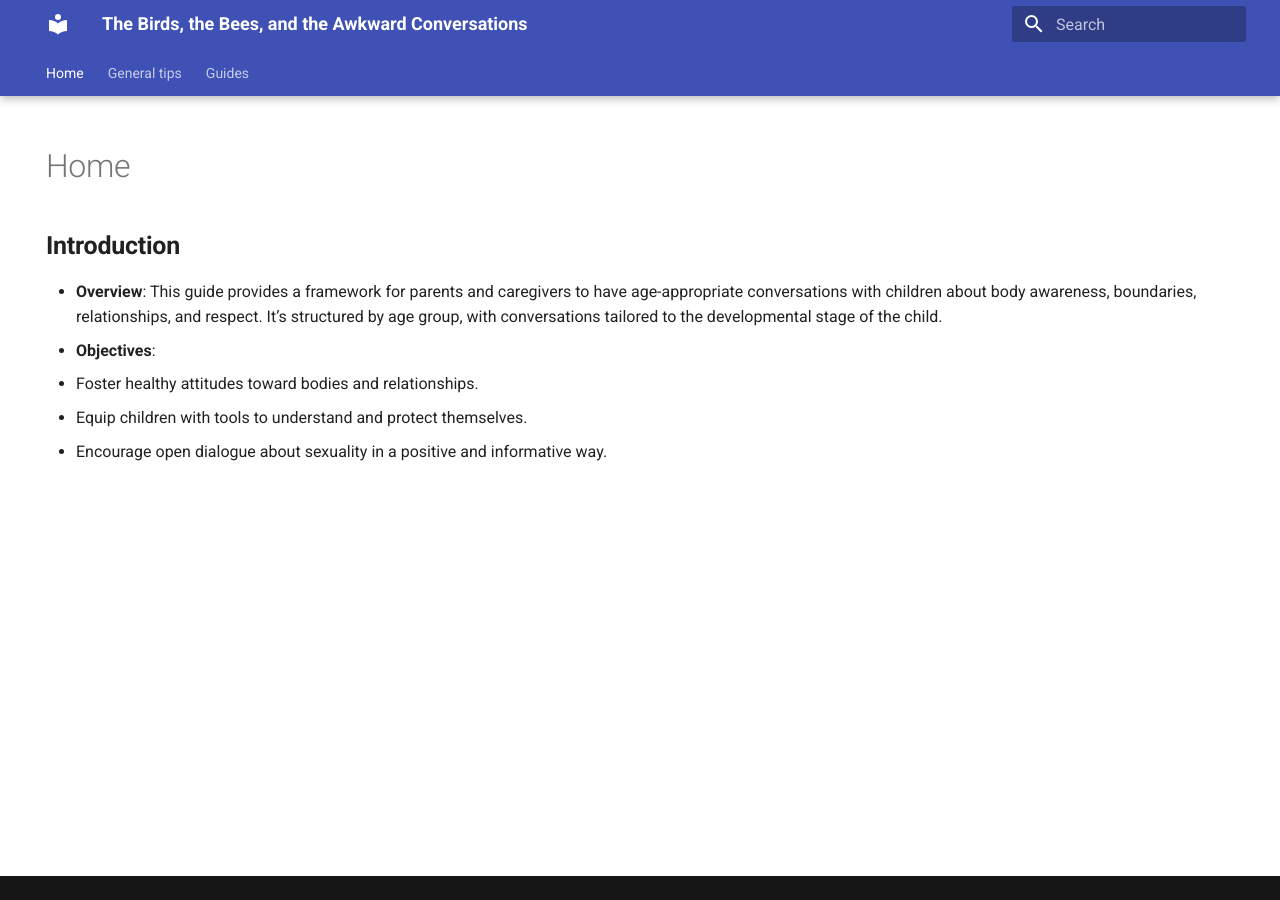
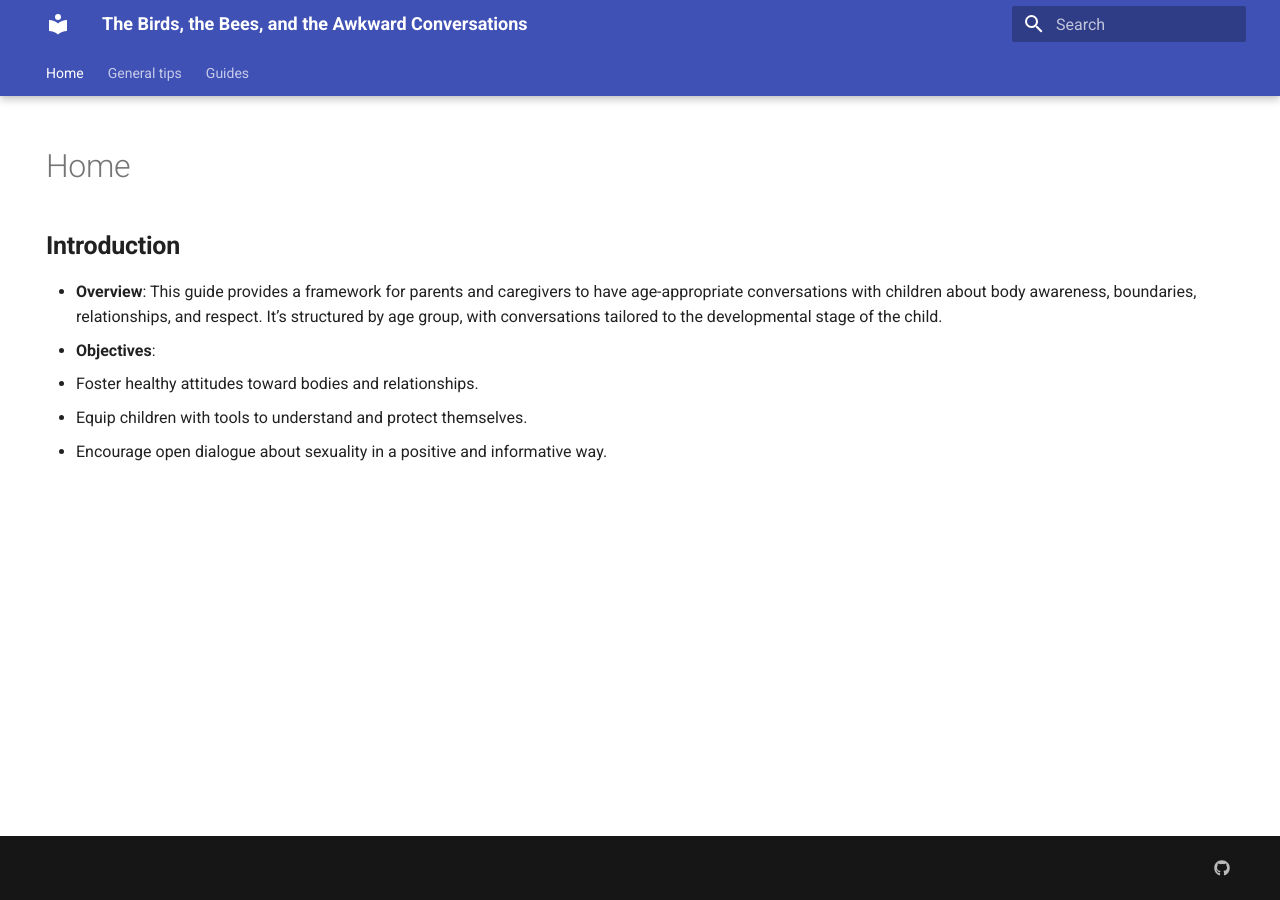
Before and after one commit to davidlcassidy/birdsbees, an MkDocs documentation site: the page built from docs/index.md, in a window 1280 px wide. Built offline with MkDocs 1.6.1 and Material for MkDocs 9.7.7, drawn with Linux system fonts in a browser that asks for light colours.

Commit message:
Clean up

```diff
--- a/mkdocs.yml
+++ b/mkdocs.yml
@@ -16,6 +16,8 @@ theme:
         - "Teenagers (Ages 13-17)": guides/teenagers.md
   extensions:
     - emoji
+  extra_css:
+  - stylesheets/extra.css
 
 markdown_extensions:
   - admonition
@@ -24,4 +26,7 @@ markdown_extensions:
       permalink: True
 
 extra:
+  social:
+    - icon: fontawesome/brands/github
+      link: https://github.com/davidlcassidy/birdsbees
   generator: false
```
